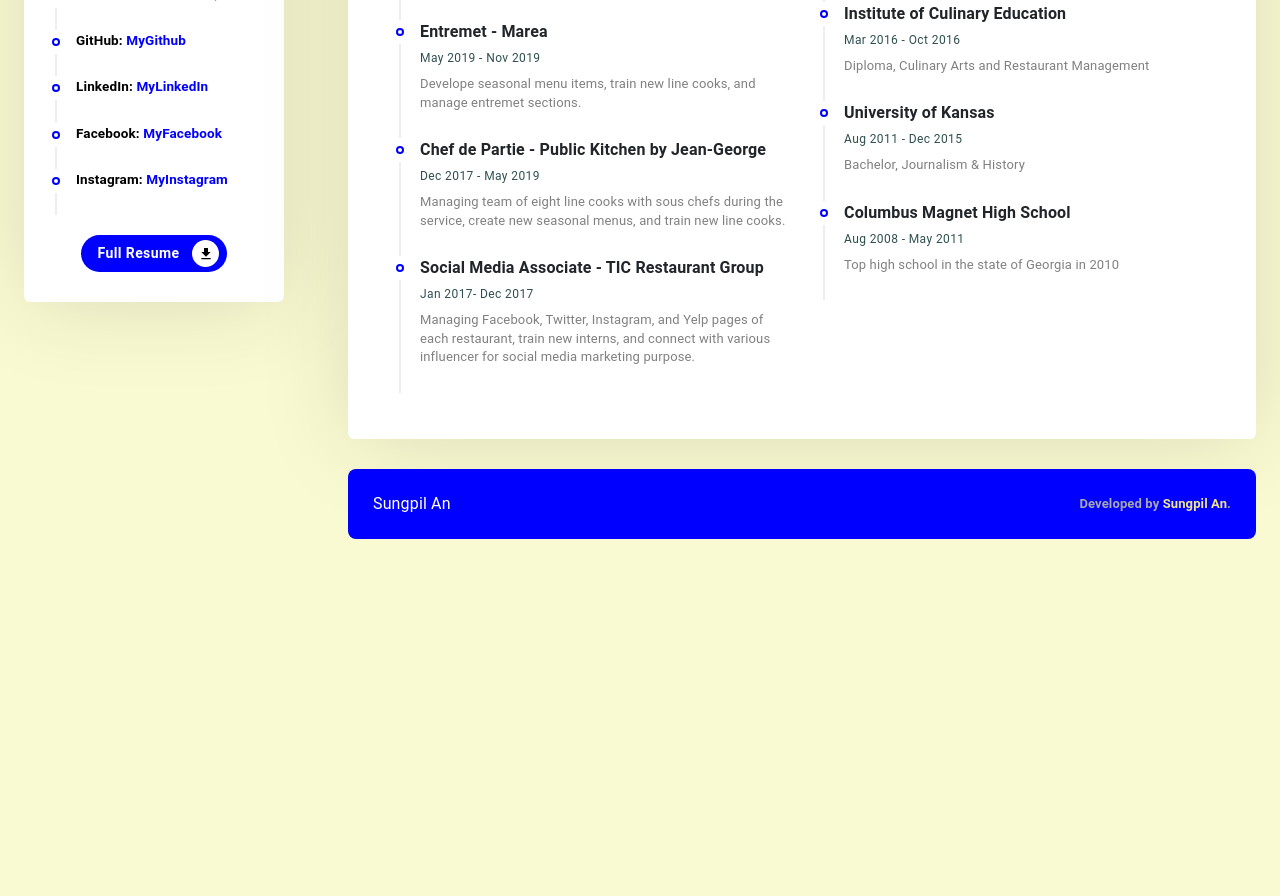
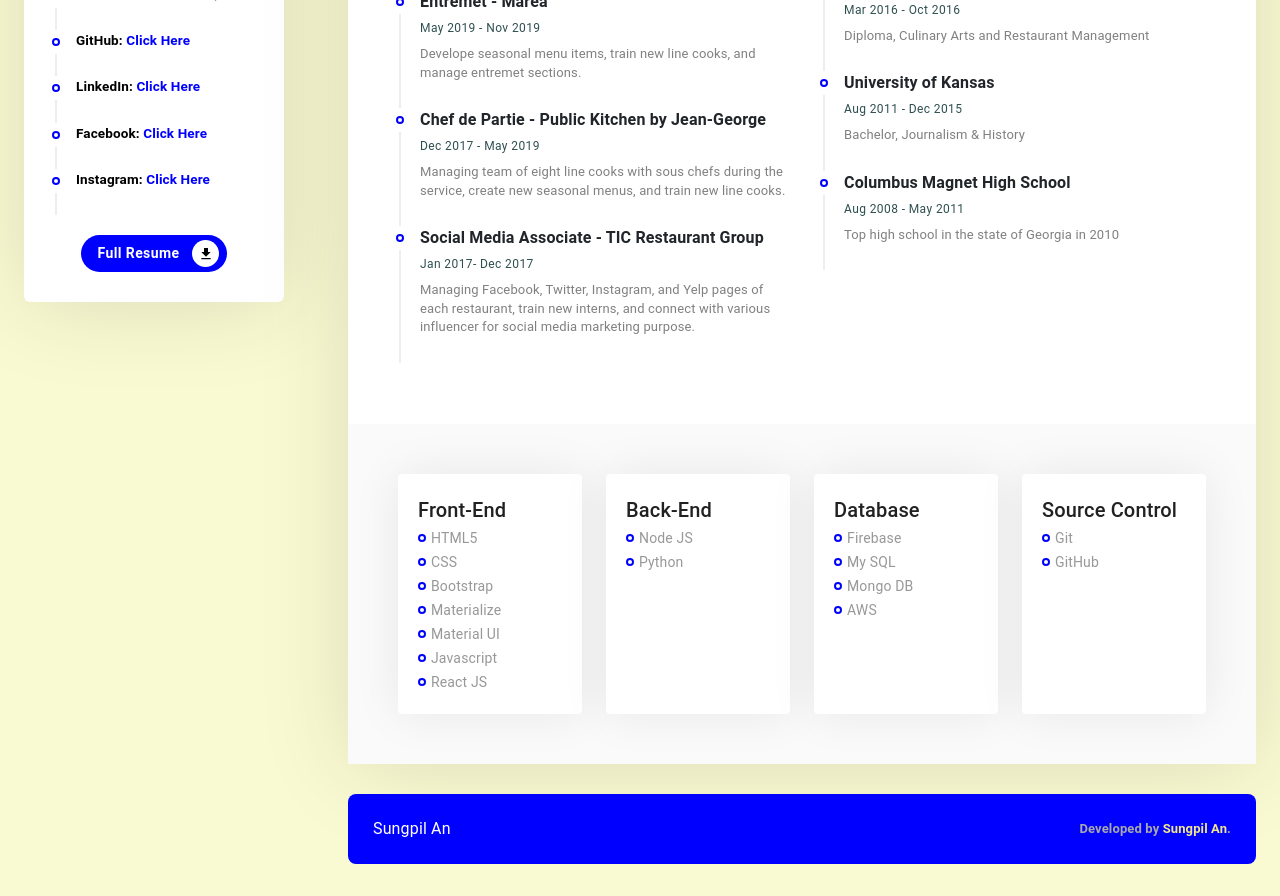
Before and after one commit to ahnlok/react-portfolio, a React (Create React App) app: page / in a window 1280 px wide. Shown: the part 580-1476 px from the top of the page. Before the commit the page ends 1151 px from the top, so only its background shows below. Built offline with nearby package versions, Linux system fonts and the light colour scheme.

Commit message:
Added skill section in resume.js

```diff
--- a/src/App.css
+++ b/src/App.css
@@ -23,7 +23,13 @@
     padding-bottom: 45px !important;
 }
 
+.pt_45 {
+    pading-top: 45px !important;
+}
 
+.p_50 {
+    padding: 50px !important
+}
 
 @media (max-width: 991px) {
     .top_60 {
@@ -45,7 +51,6 @@
     -moz-border-radius: 6px;
     -webkit-border-radius: 6px;
     margin-bottom: 30px;
-    padding: 30px;
 }
 
 .section_title {
@@ -71,3 +76,12 @@
     left: 0;
     background-color: var(--main-color);
 }
+
+.section {
+    padding-left: 30px;
+    padding-right: 30px;
+}
+
+.graybg {
+    background-color: #fafafa;
+}
--- a/src/components/Header/Header.js
+++ b/src/components/Header/Header.js
@@ -43,7 +43,7 @@ const Header = (props) => {
                         as={NavLink}
                         to='/'
                         className={pathName == '/' ? 'header_link_active' : 'header_link'}>
-                        Resume
+                        About Me
                     </Nav.Link>
                 {/* Portfolio Link */}
                     <Nav.Link
--- a/src/pages/Resume/Resume.css
+++ b/src/pages/Resume/Resume.css
@@ -23,3 +23,34 @@
     margin-top: 6px;
 }
 /* End of Timeline */
+
+/* Skill */
+.skill{
+    border-radius: 8px;
+    padding: 20px;
+    box-shadow: 0px 0px 48px 0px rgba(4, 6, 4, 0.08) !important;
+    min-height: 186px;
+    height: 100%;
+}
+
+.skill .skill_title {
+    font-size: 14px !important;
+    font-weight: 500 !important;
+    line-height: 35px !important;
+}
+
+.skill .skill_description {
+    display: flex;
+    align-items: center;
+    color: #989898 !important;
+    font-weight: 400 !important;
+    line-height: 18px !important;
+}
+
+.skill .skill_description .timeline_dot {
+    color: black !important;
+    border-color: var(--main-color) !important;
+    padding: 2px !important;
+    margin-right: 5px !important;
+}
+/* End of Skill */
--- a/src/pages/Resume/Resume.js
+++ b/src/pages/Resume/Resume.js
@@ -1,18 +1,20 @@
 import React from 'react'
-import  { Grid, Typography } from '@material-ui/core';
+import  { Grid, Paper, Typography } from '@material-ui/core';
 import CustomTimeline, { CustomTimeLineSeparator } from '../../components/Timeline/Timeline';
 import TimelineItem from "@material-ui/lab/TimelineItem";
 import TimelineContent from '@material-ui/lab/TimelineContent';
+import TimelineDot from '@material-ui/lab/TimelineDot';
 import WorkIcon from '@material-ui/icons/Work';
 import resumeData from '../../utils/resumeData';
 import SchoolIcon from '@material-ui/icons/School';
+
 import './Resume.css';
 
 const Resume = () => {
     return (
         <>
             {/* About Me */}
-            <Grid container className='section pb_45'>
+            <Grid container className='section pb_45 pt_45'>
                 <Grid item className='section_title mb_30'>
                     <span></span>
                     <h6 className='section_title_text'>About Me</h6>
@@ -23,7 +25,7 @@ const Resume = () => {
             </Grid>
 
             {/* Education & Experience */}
-            <Grid container className='section'>
+            <Grid container className='section pb_45'>
                 <Grid item className='section_title mb_30'>
                     <span></span>
                     <h6 className='section_title_text'>Resume</h6>
@@ -65,13 +67,32 @@ const Resume = () => {
                 </Grid>
             </Grid>
             {/* Skills */}
-            <Grid container className='section'></Grid>
+            <Grid
+                container
+                className='section graybg pb_45 p_50'>
+                    <Grid item xs={12}>
+                        <Grid container justify="space-between" spacing={3}>
+                        {resumeData.skills.map(skill => (
+                        <Grid item xs={12} sm={6} md={3}>
+                            <Paper elevation={0} className='skill'>
+                                <Typography variant='h6' className='skills_title'>
+                                    {skill.title}
+                                </Typography>
+                                {skill.description.map(element => (
+                                    <Typography variant='body2' className='skill_description'>
+                                        <TimelineDot variant={'outlined'} className='timeline_dot' />
+                                        {element}
+                                    </Typography>
+                                ))}
+                            </Paper>
+                        </Grid>
+                    ))}
+                </Grid>
+            </Grid>
+        </Grid>
 
-            {/* Service */}
-            <Grid container className='section'></Grid>
-
-            {/* Contact */}
-            <Grid container className='section'></Grid>
+        {/* Contact */}
+        <Grid container className='section'></Grid>
         </>
     )
 }
--- a/src/utils/resumeData.js
+++ b/src/utils/resumeData.js
@@ -15,31 +15,31 @@ export default {
     socials: {
         GitHub: {
             link: 'https://github.com/ahnlok',
-            text: 'MyGithub',
+            text: 'Click Here',
             icon: <GitHubIcon />,
         },
 
         LinkedIn: {
             link: 'https://www.linkedin.com/in/an-sungpil-95ab8490/',
-            text: 'MyLinkedIn',
+            text: 'Click Here',
             icon: <LinkedInIcon />,
         },
 
         Facebook: {
             link: 'https://www.facebook.com/sungpil.an.9',
-            text: 'MyFacebook',
+            text: 'Click Here',
             icon: <FacebookIcon />,
         },
 
         Instagram: {
             link: 'https://www.instagram.com/sung_an_/',
-            text: 'MyInstagram',
+            text: 'Click Here',
             icon: <InstagramIcon />,
         },
     },
 
     about:
-        "Greetings, I am an upcoming Full Stack Developer familiar with wide range of programming utilities and languages. Knowledgeable of backend and frontend development requirements. Collaborative team player with excellent technical abilities. Also, always eager to learn new programming languages and tools.",
+        "Greetings, I am an upcoming Full Stack Developer familiar with wide range of programming utilities and languages. Knowledgeable of backend and frontend development requirements. Collaborative team player with excellent technical abilities. Also, I am always eager to learn new programming languages and tools.",
 
     experiences: [
         {
@@ -85,5 +85,43 @@ export default {
             date: 'Aug 2008 - May 2011',
             description: 'Top high school in the state of Georgia in 2010'
         },
+    ],
+
+    skills: [
+        {
+            title: "Front-End",
+            description: [
+                "HTML5",
+                "CSS",
+                "Bootstrap",
+                "Materialize",
+                "Material UI",
+                "Javascript",
+                "React JS",
+            ],
+        },
+        {
+            title: "Back-End",
+            description: [
+                "Node JS",
+                "Python",
+            ],
+        },
+        {
+            title: "Database",
+            description: [
+                "Firebase",
+                "My SQL",
+                "Mongo DB",
+                "AWS",
+            ],
+        },
+        {
+            title: "Source Control",
+            description: [
+                "Git",
+                "GitHub",
+            ]
+        }
     ]
 };
```
